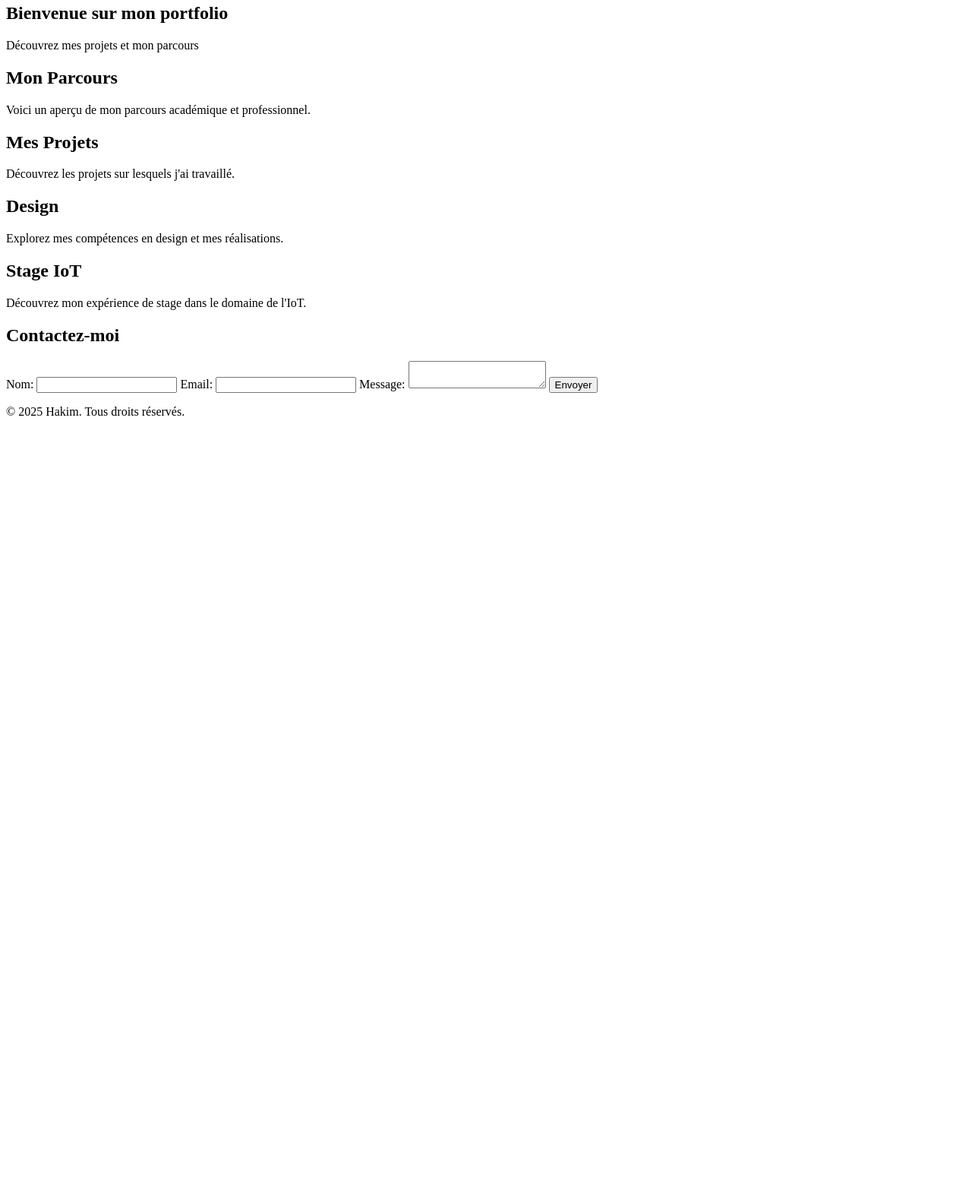
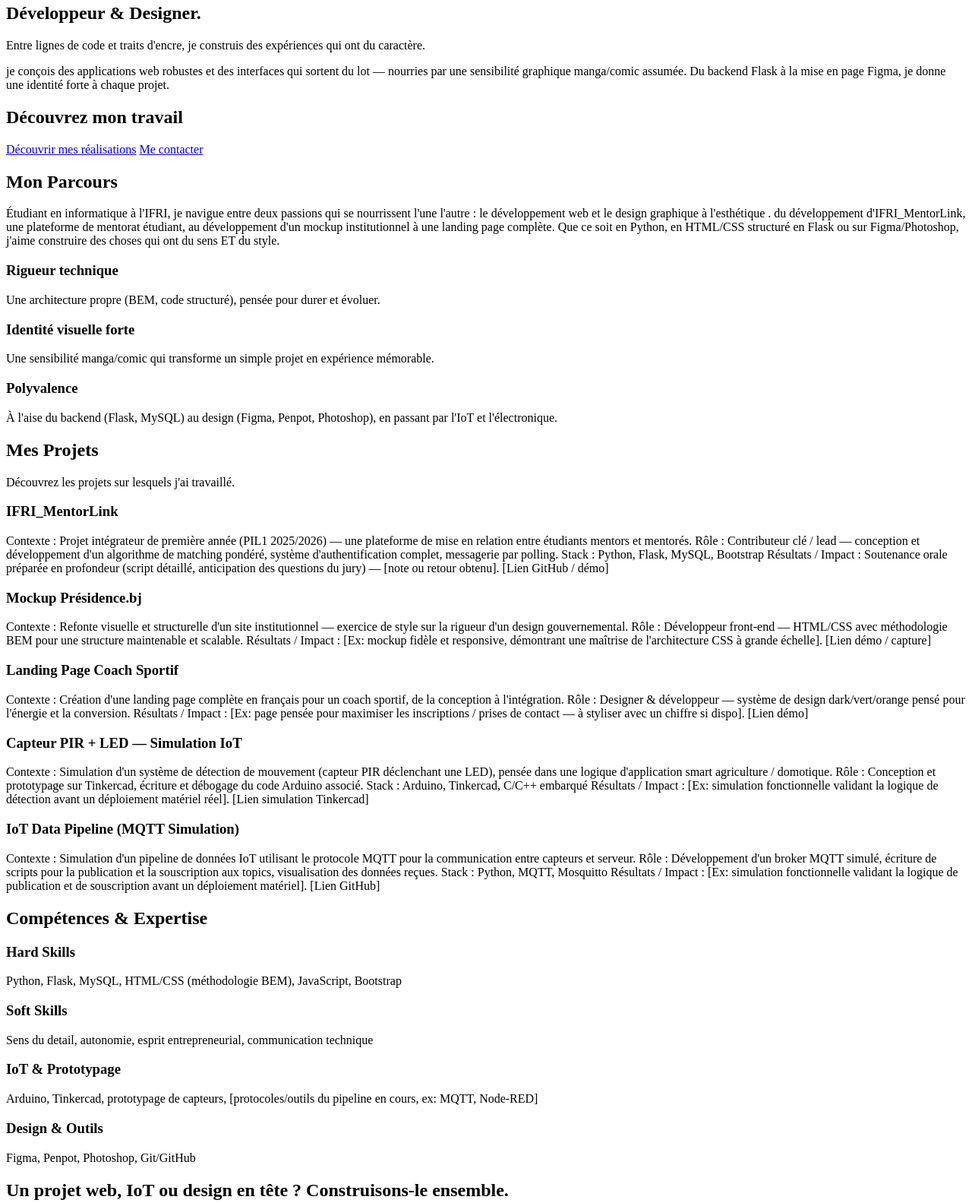
Before and after one commit to Kim-AII/Portfolio, a plain HTML site: page index.html in a window 1280 px wide. Shown: the part 60-1643 px from the top of the page at 76% size. Before the commit the page ends 800 px from the top, so only its background shows below. Drawn offline with Linux system fonts and the light colour scheme.

Commit message:
in corporation des placeholders

```diff
--- a/index.html
+++ b/index.html
@@ -18,32 +18,85 @@
 </header>
 <main>
   <section id="hero" class="hero">
-    <h1 class="hero__title">Bienvenue sur mon portfolio</h1>
-    <p class="hero__subtitle">Découvrez mes projets et mon parcours</p>
+    <h1 class="hero__title">Développeur & Designer. </h1>
+    <p class="hero__subtitle">Entre lignes de code et traits d'encre, je construis des expériences qui ont du caractère.</p>
+    <p class="hero__description"> je conçois des applications web robustes et des interfaces qui sortent du lot — nourries par une sensibilité graphique manga/comic assumée. Du backend Flask à la mise en page Figma, je donne une identité forte à chaque projet.</p>
+    <div class="realisation-cta-container">
+      <h2 class="realisation-cta-title">  Découvrez mon travail</h2>
+      <a href="#projets" class="realisation_cta">Découvrir mes réalisations</a>
+      <a href="#contact" class="contact_cta">Me contacter</a>
+    </div>
   </section>
 
   <section id="parcours" class="parcours">
     <h2 class="parcours__title">Mon Parcours</h2>
-    <p class="parcours__description">Voici un aperçu de mon parcours académique et professionnel.</p>
+    <p class="parcours__description">Étudiant en informatique à l'IFRI, je navigue entre deux passions qui se nourrissent l'une l'autre : le développement web et le design graphique à l'esthétique . du développement d'IFRI_MentorLink, une plateforme de mentorat étudiant,  au développement d'un mockup institutionnel à une landing page complète. Que ce soit en Python, en HTML/CSS structuré  en Flask ou sur Figma/Photoshop, j'aime construire des choses qui ont du sens ET du style.</p>
+    <div class="point-forts">
+      <h3>Rigueur technique</h3>
+      <p>Une architecture propre (BEM, code structuré), pensée pour durer et évoluer.</p>
+       <h3>Identité visuelle forte</h3>
+      <p>Une sensibilité manga/comic qui transforme un simple projet en expérience mémorable.</p>
+       <h3>Polyvalence</h3>
+      <p>À l'aise du backend (Flask, MySQL) au design (Figma, Penpot, Photoshop), en passant par l'IoT et l'électronique.</p>
+    </div>
   </section>
 
   <section id="projets" class="projets">
     <h2 class="projets__title">Mes Projets</h2>
     <p class="projets__description">Découvrez les projets sur lesquels j'ai travaillé.</p>
+    <h3>IFRI_MentorLink</h3>
+    <p>Contexte : Projet intégrateur de première année (PIL1 2025/2026) — une plateforme de mise en relation entre étudiants mentors et mentorés.
+      Rôle : Contributeur clé / lead — conception et développement d'un algorithme de matching pondéré, système d'authentification complet, messagerie par polling.
+      Stack : Python, Flask, MySQL, Bootstrap
+      Résultats / Impact : Soutenance orale préparée en profondeur (script détaillé, anticipation des questions du jury) — [note ou retour obtenu].
+      [Lien GitHub / démo]
+    </p>
+<h3>Mockup Présidence.bj</h3>
+    <p>Contexte : Refonte visuelle et structurelle d'un site institutionnel — exercice de style sur la rigueur d'un design gouvernemental.
+        Rôle : Développeur front-end — HTML/CSS avec méthodologie BEM pour une structure maintenable et scalable.
+        Résultats / Impact : [Ex: mockup fidèle et responsive, démontrant une maîtrise de l'architecture CSS à grande échelle].
+        [Lien démo / capture]
+    </p>
+<h3> Landing Page Coach Sportif</h3>
+    <p>Contexte : Création d'une landing page complète en français pour un coach sportif, de la conception à l'intégration.
+      Rôle : Designer & développeur — système de design dark/vert/orange pensé pour l'énergie et la conversion.
+      Résultats / Impact : [Ex: page pensée pour maximiser les inscriptions / prises de contact — à styliser avec un chiffre si dispo].
+      [Lien démo]
+    </p>
+<h3>Capteur PIR + LED — Simulation IoT</h3>
+    <p>Contexte : Simulation d'un système de détection de mouvement (capteur PIR déclenchant une LED), pensée dans une logique d'application smart agriculture / domotique.
+    Rôle : Conception et prototypage sur Tinkercad, écriture et débogage du code Arduino associé.
+    Stack : Arduino, Tinkercad, C/C++ embarqué
+    Résultats / Impact : [Ex: simulation fonctionnelle validant la logique de détection avant un déploiement matériel réel].
+    [Lien simulation Tinkercad]
+    </p>
+<h3>IoT Data Pipeline (MQTT Simulation)</h3>
+    <p>Contexte : Simulation d'un pipeline de données IoT utilisant le protocole MQTT pour la communication entre capteurs et serveur.
+    Rôle : Développement d'un broker MQTT simulé, écriture de scripts pour la publication et la souscription aux topics, visualisation des données reçues.
+    Stack : Python, MQTT, Mosquitto
+    Résultats / Impact : [Ex: simulation fonctionnelle validant la logique de publication et de souscription avant un déploiement matériel].
+    [Lien GitHub]
+    </p>
   </section>
+  <section>
+    <h2 class="competences">Compétences & Expertise</h2>
+    <p></p>
+<h3> Hard Skills</h3>
+  <p>Python, Flask, MySQL, HTML/CSS (méthodologie BEM), JavaScript, Bootstrap</p>
 
-  <section id="design" class="design">
-    <h2 class="design__title">Design</h2>
-    <p class="design__description">Explorez mes compétences en design et mes réalisations.</p>
-  </section>
+<h3>Soft Skills</h3>
+  <p>Sens du detail, autonomie, esprit entrepreneurial, communication technique</p>
 
-  <section id="stage-iot" class="stage-iot">
-    <h2 class="stage-iot__title">Stage IoT</h2>
-    <p class="stage-iot__description">Découvrez mon expérience de stage dans le domaine de l'IoT.</p>
+<h3>IoT & Prototypage</h3>
+  <p>Arduino, Tinkercad, prototypage de capteurs, [protocoles/outils du pipeline en cours, ex: MQTT, Node-RED]</p>
+
+<h3>Design & Outils</h3>
+  <p>Figma, Penpot, Photoshop, Git/GitHub</p>
   </section>
 
   <section id="contact" class="contact">
-    <h2 class="contact__title">Contactez-moi</h2>
+    <h2 class="contact__title">Un projet web, IoT ou design en tête ? Construisons-le ensemble.</h2>
+    <p>Étudiant en informatique curieux et créatif, je suis toujours partant pour un nouveau défi technique ou visuel. Que ce soit pour un projet, un stage ou juste échanger, écris-moi.</p>
     <form class="contact__form" action="#" method="post">
       <label for="name">Nom:</label>
       <input type="text" id="name" name="name" required>
@@ -59,7 +112,7 @@
   </section>
 </main>
 <footer class="site-footer">
-  <p class="site-footer__text">&copy; 2025 Hakim. Tous droits réservés.</p>
+  <p class="site-footer__text">&copy; 2026 Hakim. Tous droits réservés.</p>
 </footer>
 </body>
 </html>
```
